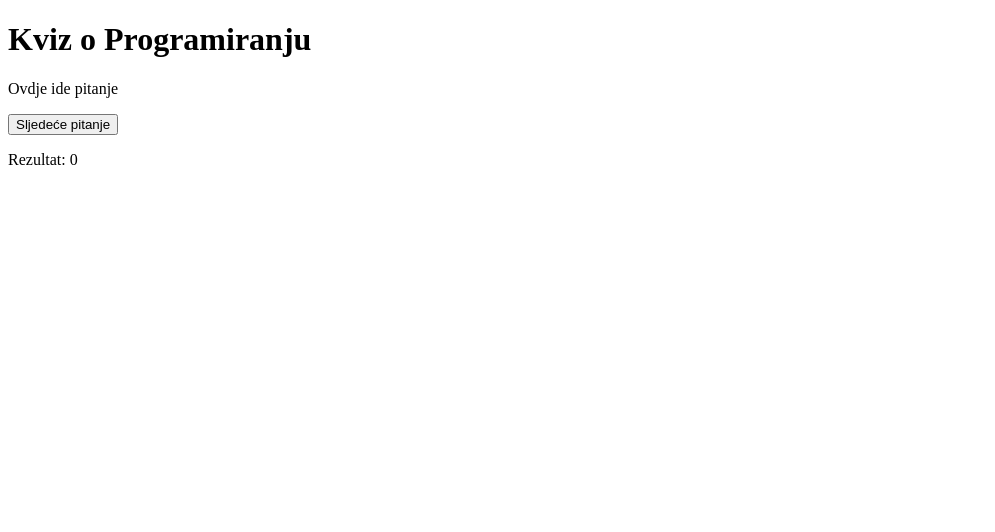
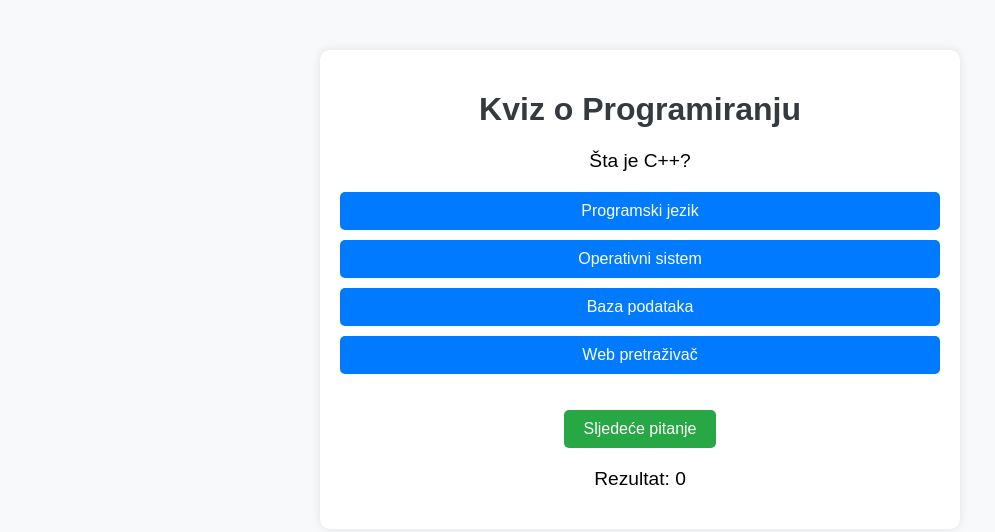
Before and after one commit to mortale7/kviz, a plain HTML site: page index.html in a window 1280 px wide. Shown: the whole page, without its empty margins (0-995 px from the left). Drawn offline with Linux system fonts and the light colour scheme.

Commit message:
Update index.html

```diff
--- a/index.html
+++ b/index.html
@@ -4,7 +4,7 @@
   <meta charset="UTF-8">
   <meta name="viewport" content="width=device-width, initial-scale=1.0">
   <title>Kviz o Programiranju</title>
-<!--  <link rel="stylesheet" href="css/styles.css"> -->
+  <link rel="stylesheet" href="css/styles.css">
 </head>
 <body>
   <div id="quiz-container">
@@ -18,6 +18,6 @@
     <button id="next-button">Sljedeće pitanje</button>
     <p id="score">Rezultat: 0</p>
   </div>
-<!---  <script src="js/quiz.js"></script> -->
+  <script src="js/quiz.js"></script>
 </body>
 </html>
```
